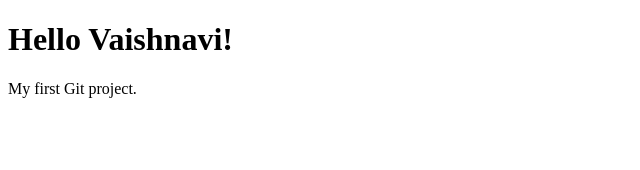
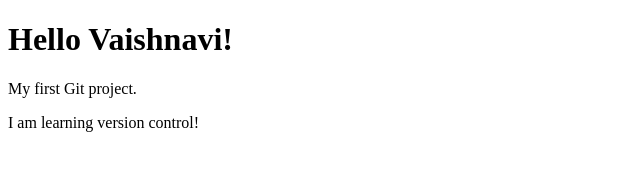
Before and after one commit to vaishnavidommaraju07-beep/MyFirstProject, a plain HTML site: page index.html in a window 1280 px wide. Shown: the whole page, without its empty margins (0-640 px from the left). Drawn offline with Linux system fonts and the light colour scheme.

Commit message:
Added a new paragraph

```diff
--- a/index.html
+++ b/index.html
@@ -8,3 +8,4 @@
     <p>My first Git project.</p>
 </body>
 </html>
+<p>I am learning version control!</p>
```
